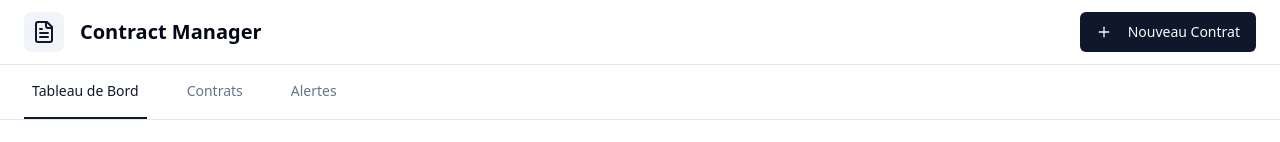
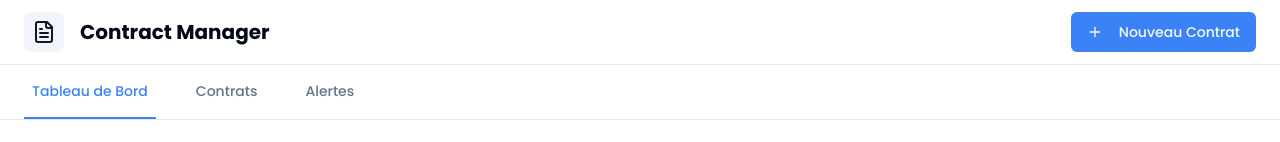
Before and after one commit to zeiddhambri/contract-bank-pro, a React (Vite) app: page / in a window 1280 px wide. Shown: the top 142 px of the page. Built offline with nearby package versions, Linux system fonts and the light colour scheme; no server answers; the database is empty.

Commit message:
Refactor: Apply modern blue/white theme
Update the application's visual design to use a modern blue and white color scheme.

```diff
--- a/src/components/ContractList.tsx
+++ b/src/components/ContractList.tsx
@@ -3,7 +3,7 @@ import { useQuery, useMutation, useQueryClient } from "@tanstack/react-query";
 import { supabase } from "@/integrations/supabase/client";
 import { toast } from "@/hooks/use-toast";
 import ContractTable from "./ContractTable";
-import { Tables, TablesUpdate } from "@/integrations/supabase/types";
+import { Tables } from "@/integrations/supabase/types";
 
 const fetchContracts = async () => {
   let { data, error } = await supabase
@@ -25,7 +25,7 @@ const ContractList: React.FC = () => {
   const updateContractMutation = useMutation<
     void,
     Error,
-    { contractId: string; updates: Partial<TablesUpdate<'contracts'>> }
+    { contractId: string; updates: Partial<Tables<'contracts'>> }
   >({
     mutationFn: async ({ contractId, updates }) => {
       const { error } = await supabase
@@ -49,7 +49,7 @@ const ContractList: React.FC = () => {
     },
   });
 
-  const handleContractUpdate = async (contractId: string, updates: Partial<TablesUpdate<'contracts'>>) => {
+  const handleContractUpdate = async (contractId: string, updates: Partial<Tables<'contracts'>>) => {
     await updateContractMutation.mutateAsync({ contractId, updates });
   };
 
--- a/src/index.css
+++ b/src/index.css
@@ -1,3 +1,4 @@
+
 @import url('https://fonts.googleapis.com/css2?family=Poppins:wght@300;400;500;600;700&display=swap');
 
 @tailwind base;
@@ -17,7 +18,7 @@
     --popover: 0 0% 100%;
     --popover-foreground: 222.2 84% 4.9%;
 
-    --primary: 222.2 47.4% 11.2%;
+    --primary: 217.2 91.2% 59.8%;
     --primary-foreground: 210 40% 98%;
 
     --secondary: 210 40% 96.1%;
@@ -34,24 +35,17 @@
 
     --border: 214.3 31.8% 91.4%;
     --input: 214.3 31.8% 91.4%;
-    --ring: 222.2 84% 4.9%;
+    --ring: 217.2 91.2% 59.8%;
 
     --radius: 0.5rem;
 
     --sidebar-background: 0 0% 98%;
-
     --sidebar-foreground: 240 5.3% 26.1%;
-
     --sidebar-primary: 240 5.9% 10%;
-
     --sidebar-primary-foreground: 0 0% 98%;
-
     --sidebar-accent: 240 4.8% 95.9%;
-
     --sidebar-accent-foreground: 240 5.9% 10%;
-
     --sidebar-border: 220 13% 91%;
-
     --sidebar-ring: 217.2 91.2% 59.8%;
   }
 
@@ -65,8 +59,8 @@
     --popover: 222.2 84% 4.9%;
     --popover-foreground: 210 40% 98%;
 
-    --primary: 210 40% 98%;
-    --primary-foreground: 222.2 47.4% 11.2%;
+    --primary: 217.2 91.2% 59.8%;
+    --primary-foreground: 210 40% 98%;
 
     --secondary: 217.2 32.6% 17.5%;
     --secondary-foreground: 210 40% 98%;
@@ -77,15 +71,15 @@
     --accent: 217.2 32.6% 17.5%;
     --accent-foreground: 210 40% 98%;
 
-    --destructive: 0 62.8% 30.6%;
+    --destructive: 0 72.2% 50.6%;
     --destructive-foreground: 210 40% 98%;
 
     --border: 217.2 32.6% 17.5%;
     --input: 217.2 32.6% 17.5%;
-    --ring: 212.7 26.8% 83.9%;
+    --ring: 217.2 91.2% 59.8%;
     --sidebar-background: 240 5.9% 10%;
     --sidebar-foreground: 240 4.8% 95.9%;
-    --sidebar-primary: 224.3 76.3% 48%;
+    --sidebar-primary: 217.2 91.2% 59.8%;
     --sidebar-primary-foreground: 0 0% 100%;
     --sidebar-accent: 240 3.7% 15.9%;
     --sidebar-accent-foreground: 240 4.8% 95.9%;
@@ -101,5 +95,6 @@
 
   body {
     @apply bg-background text-foreground;
+    font-family: 'Poppins', sans-serif;
   }
 }
```
